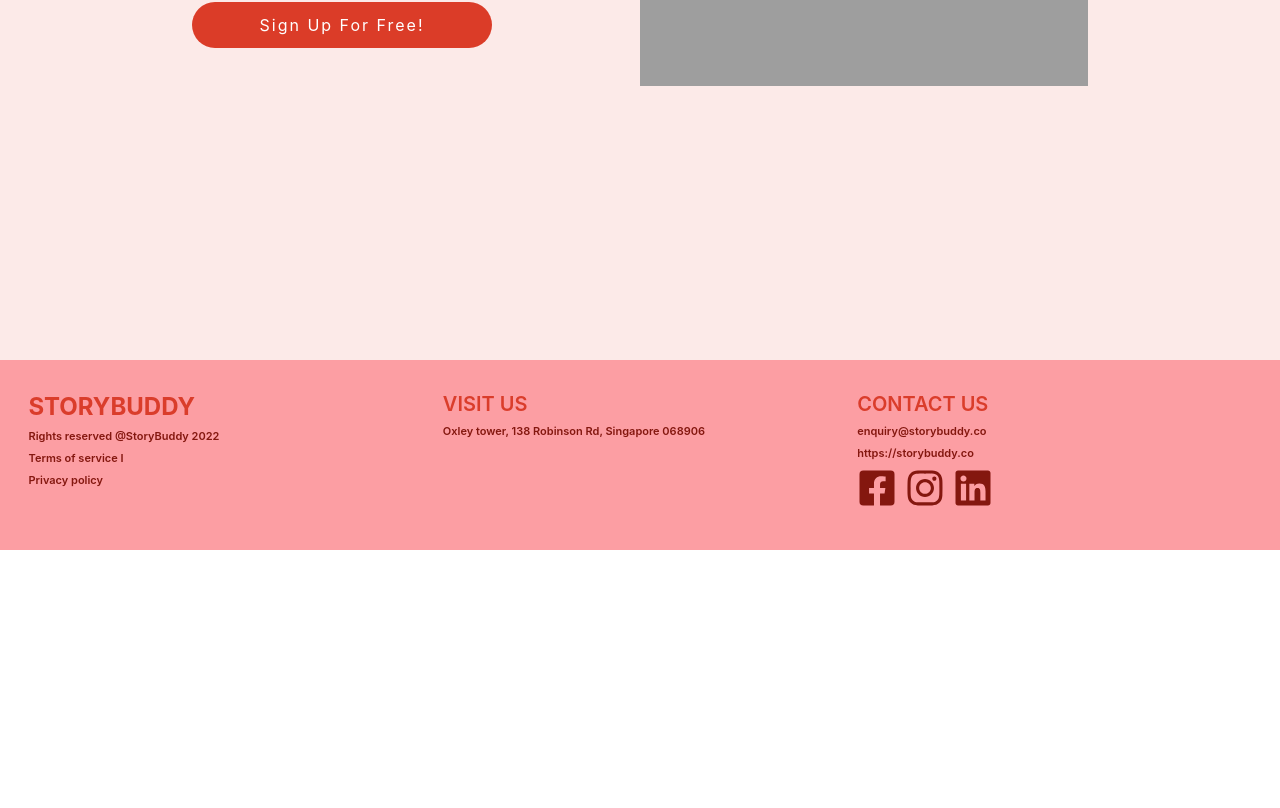
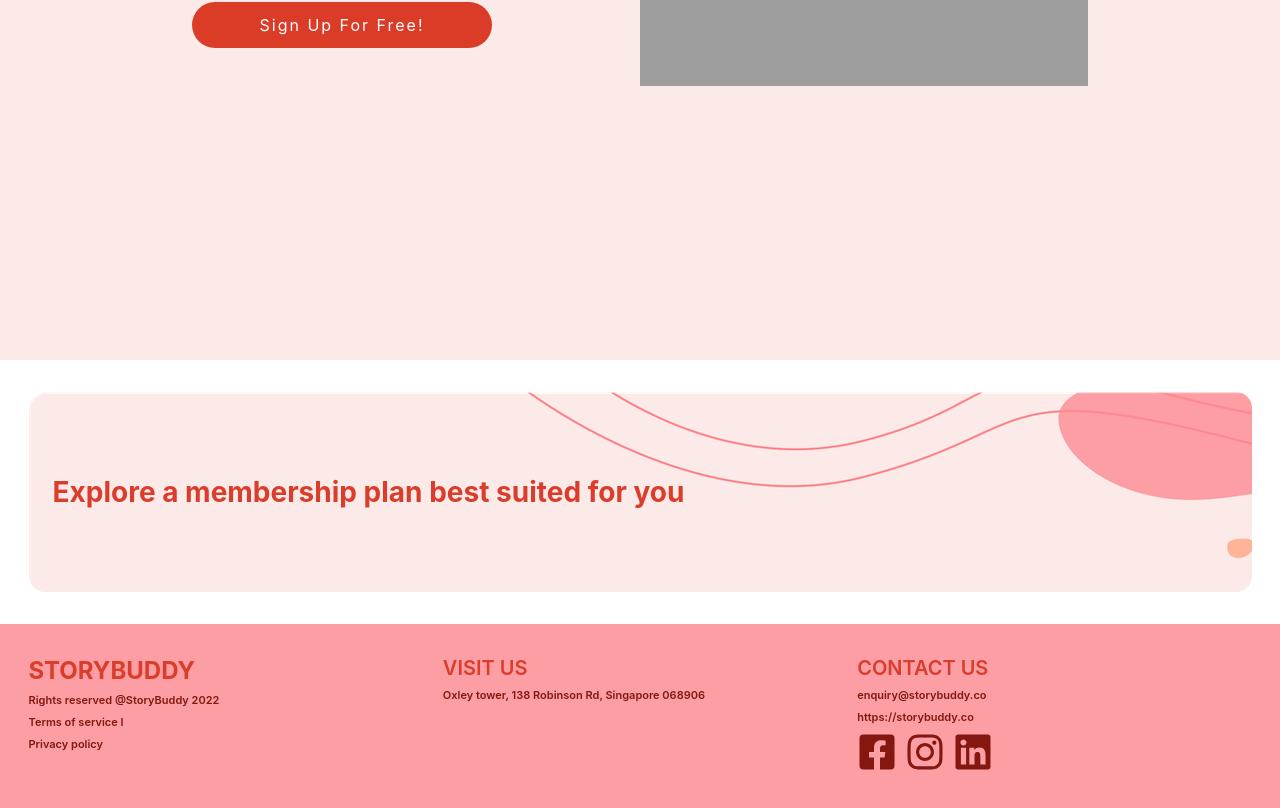
Before and after one commit to kim-duyen-frontend/story-buddy, a Next.js app: page /plan in a window 1280 px wide. Shown: the part 440-1248 px from the top of the page. Before the commit the page ends 990 px from the top, so only its background shows below. Built offline with nearby package versions, Linux system fonts and the light colour scheme; grey boxes are pictures that could not be loaded.

Commit message:
add content 1 page plan

```diff
--- /dev/null
+++ b/features/intro/index.js
@@ -0,0 +1,18 @@
+import React from 'react';
+import styles from "../../styles/intro.module.scss";
+
+const Intro = () => {
+    return (
+        <div className={styles.intro}>
+            <div className="container">
+                <div className={styles.bg}>
+                    <div className={styles.text}>
+                        <h3 className={styles.title}>Explore a membership plan best suited for you</h3>
+                    </div>
+                </div>
+            </div>
+        </div>
+    );
+};
+
+export default Intro;
--- a/pages/plan/index.js
+++ b/pages/plan/index.js
@@ -1,6 +1,7 @@
 import React from 'react';
 import Head from 'next/head';
 import PlanLayout from '../../components/plan-layout';
+import Intro from '../../features/intro';
 
 const PlanPage = () => {
     return (
@@ -10,6 +11,7 @@ const PlanPage = () => {
                 <meta name="description" content="Generated by create next app" />
                 <link rel="icon" href="/favicon.ico" />
             </Head>
+            <Intro />
         </>
     );
 };
--- /dev/null
+++ b/styles/intro.module.scss
@@ -0,0 +1,24 @@
+.intro {
+    padding: 2rem 0;
+
+    .bg {
+        background: url("../public/images/https___s3.amazonaws.png");
+        height: 200px;
+        width: 100%;
+        border-radius: 1rem;
+        position: relative;
+
+        .text {
+            position: absolute;
+            top: 50%;
+            transform: translateY(-50%);
+            padding-left: 1.5rem;
+
+            >h3 {
+                color: #DA3D2B;
+                font-size: 28px;
+                font-weight: bold;
+            }
+        }
+    }
+}
```
Also changed, not shown: public/images/https___s3.amazonaws.png (added).
